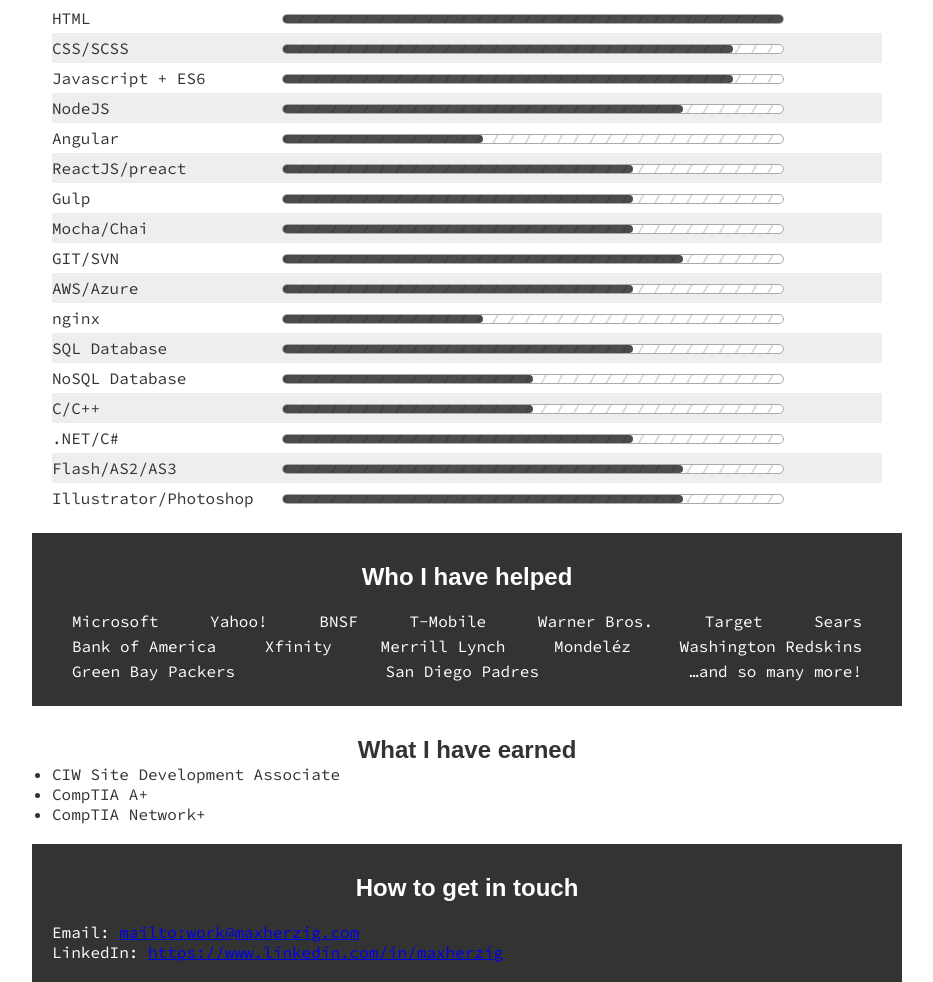
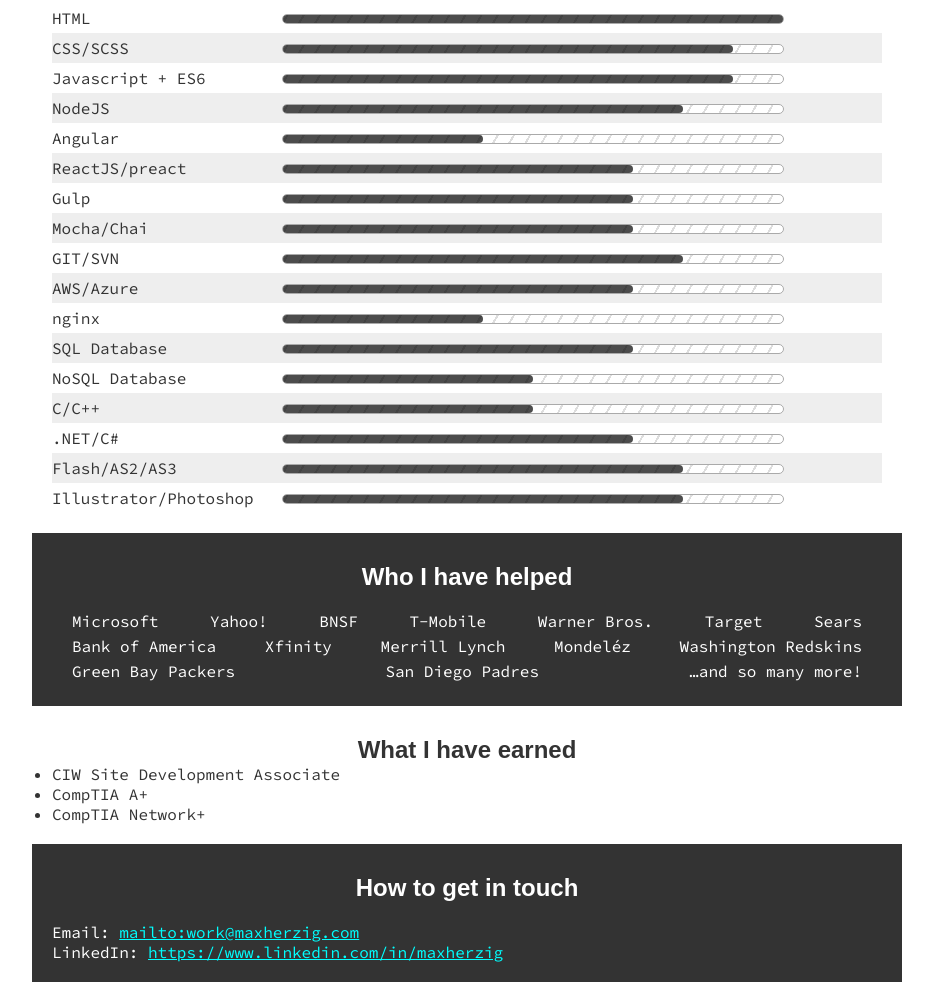
Before and after one commit to mherzig/mherzig.github.io, a website: page index.html in a window 1280 px wide. Shown: the part 460-1442 px from the top of the page, without its empty margins (173-1106 px from the left). Drawn offline with Linux system fonts and the light colour scheme; a web font is replaced by a local one.

Commit message:
fix link colors for dark background

```diff
--- a/_scss/main.scss
+++ b/_scss/main.scss
@@ -56,6 +56,10 @@
   &:nth-of-type(2n) {
     background-color: #333;
     color: white;
+
+    a {
+      color: cyan;
+    }
   }
 }
 
```
Also changed, not shown: css/main.css.
